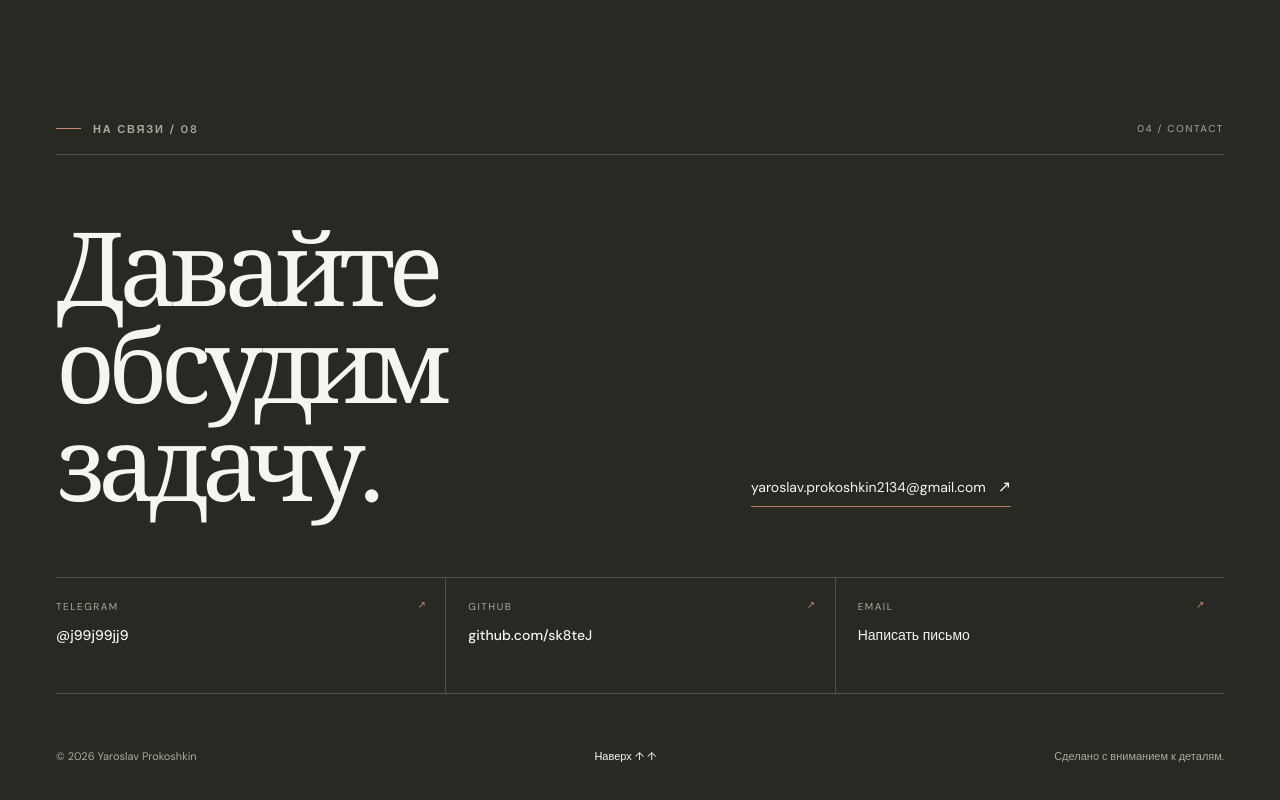
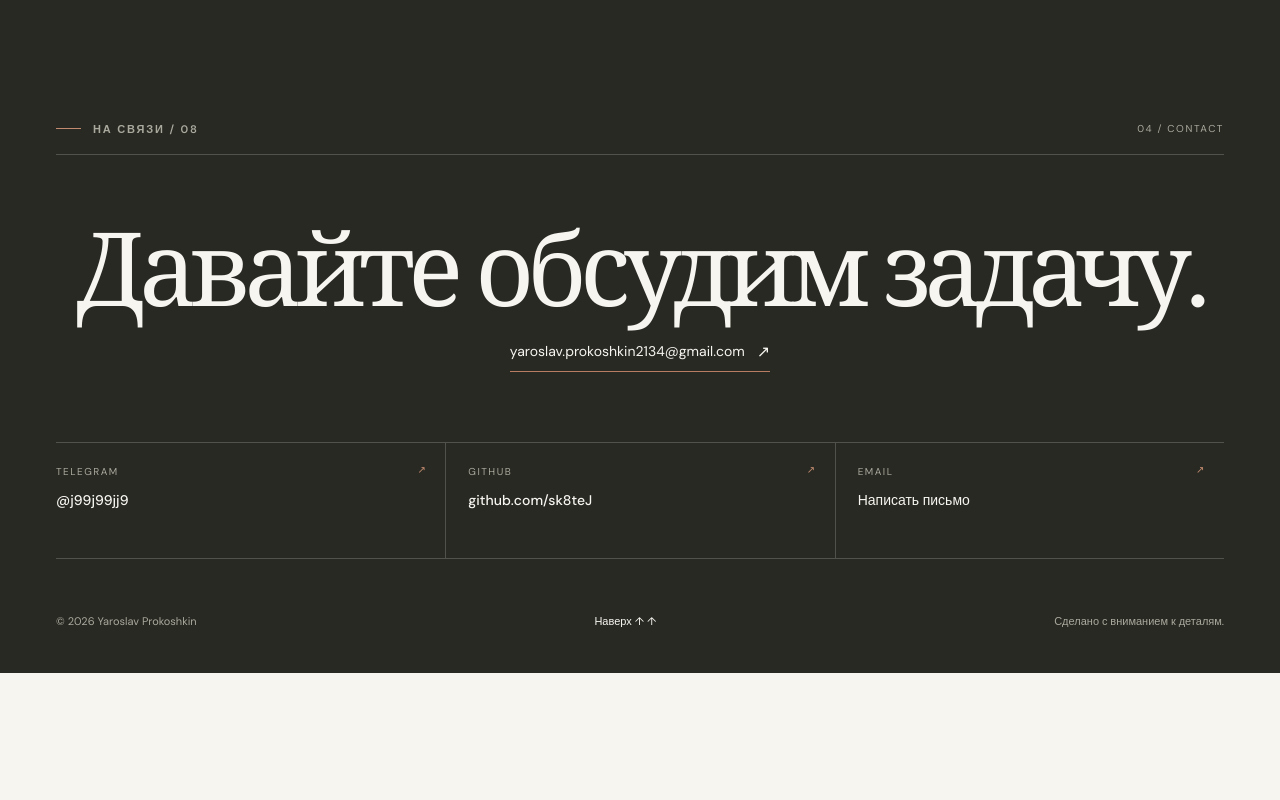
Before and after one commit to sk8teJ/yaroslav-portfolio, a React (Vite) app: page / in a window 1280 px wide. Shown: the part 7853-8653 px from the top of the page. After the commit the page ends 8526 px from the top, so only its background shows below. Built offline with nearby package versions, Linux system fonts and the light colour scheme; a web font is replaced by a local one.

Commit message:
Center contact section layout

```diff
--- a/src/styles.css
+++ b/src/styles.css
@@ -130,10 +130,9 @@ a:hover .arrow { transform: translate(3px, -2px); }
 .contact .eyebrow, .contact .section-count { color: #aaa99e; }
 .contact .section-top { border-color: rgba(246,245,239,.2); }
 .contact .eyebrow:before { background: #c28b70; }
-.contact-layout { display: grid; grid-template-columns: 1.1fr .9fr; gap: 10%; align-items: end; padding: 60px 0 70px; }
-.contact-layout h2 { max-width: 750px; margin: 0; font-family: var(--serif); font-size: clamp(56px, 8vw, 110px); font-weight: 400; letter-spacing: -.065em; line-height: .95; }
-.contact-layout p { max-width: 330px; color: #c2c0b6; font-size: 12px; line-height: 1.8; }
-.contact-email { display: inline-flex; align-items: center; gap: 12px; margin-top: 20px; padding-bottom: 9px; border-bottom: 1px solid #b77c61; font-size: 12px; }
+.contact-layout { display: flex; flex-direction: column; align-items: center; gap: 28px; padding: 60px 0 70px; text-align: center; }
+.contact-layout h2 { max-width: 100%; margin: 0; font-family: var(--serif); font-size: clamp(56px, 8vw, 110px); font-weight: 400; letter-spacing: -.065em; line-height: .95; text-align: center; }
+.contact-email { display: inline-flex; align-items: center; gap: 12px; margin-top: 0; padding-bottom: 9px; border-bottom: 1px solid #b77c61; font-size: 14px; }
 .contact-links { display: grid; grid-template-columns: repeat(3, 1fr); border-top: 1px solid rgba(246,245,239,.2); border-bottom: 1px solid rgba(246,245,239,.2); }
 .contact-links a { position: relative; display: flex; flex-direction: column; gap: 13px; min-height: 115px; padding: 22px 20px 20px 0; }
 .contact-links a+a { padding-left: 22px; border-left: 1px solid rgba(246,245,239,.2); }
```
